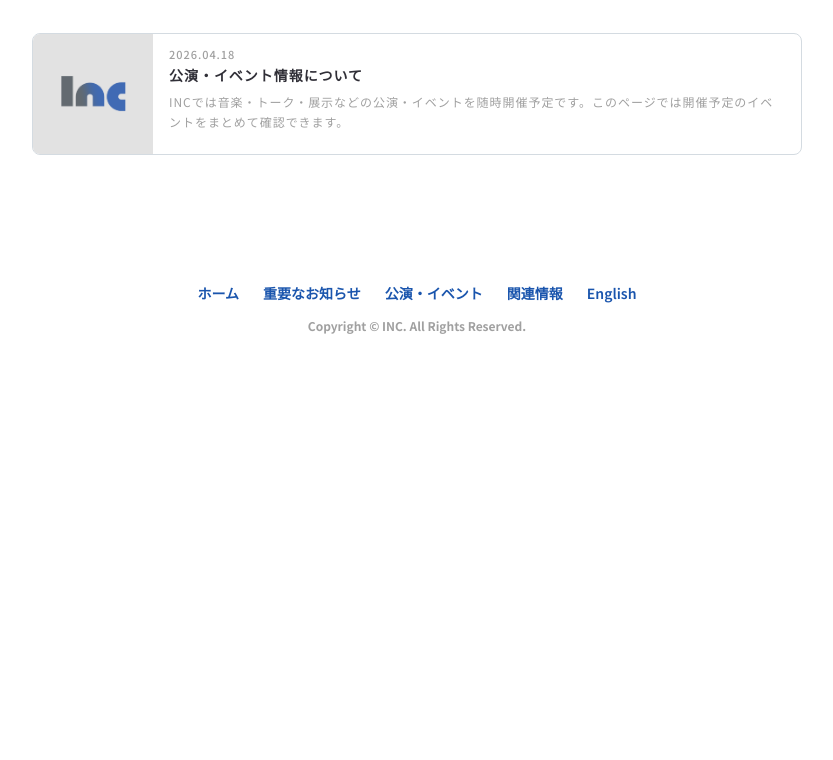
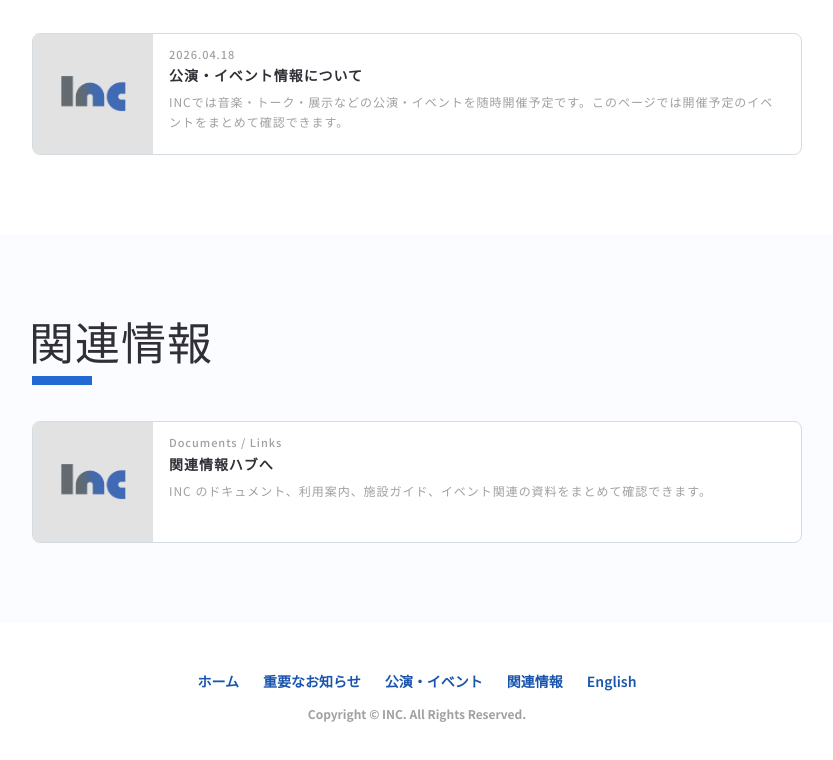
Before and after one commit to incvrchat/inc, a website: page index.html in a window 1280 px wide. Shown: the part 1430-2190 px from the top of the page, without its empty margins (348-1181 px from the left). Before the commit the page ends 1837 px from the top, so only its background shows below. Drawn offline with nearby package versions, Linux system fonts and the light colour scheme.

Commit message:
サイト内の導線を修正

```diff
--- a/assets/js/script.js
+++ b/assets/js/script.js
@@ -18,6 +18,19 @@
     const dropLists = document.querySelectorAll(".tab-wrapp div");
     function createGlobalNav() {
       const navList = document.createElement("ul");
+      const homeLink = document.body.dataset.homeLink;
+      if (homeLink) {
+        const homeItem = document.createElement("li");
+        homeItem.className = "nav-default";
+        const homeAnchor = document.createElement("a");
+        homeAnchor.href = homeLink;
+        homeAnchor.textContent =
+          document.body.dataset.homeLabel ||
+          (document.documentElement.lang === "ja" ? "ホームへ戻る" : "Back to Home");
+        homeItem.appendChild(homeAnchor);
+        navList.appendChild(homeItem);
+      }
+
       sections.forEach((section, index) => {
         const sectionTitle = section.getAttribute("data-title");
         const sectionUniqeClass = section.getAttribute("data-class");
--- a/index.html
+++ b/index.html
@@ -226,6 +226,36 @@
             もっと見る
           </button>
         </section>
+
+        <section
+          data-accordion="normal"
+          data-class="nav-default"
+          data-title="関連情報"
+          id="resources"
+          class="scroll-point"
+        >
+          <h2>関連情報</h2>
+          <ul class="event-grid">
+            <li class="event-card" data-more="">
+              <a href="./resources/" class="event-card-inner">
+                <div class="event-card-img">
+                  <img
+                    src="/inc/assets/images/ico/grouplink_icon.png"
+                    alt="関連情報"
+                    loading="lazy"
+                  />
+                </div>
+                <div class="event-card-body">
+                  <div class="event-date">Documents / Links</div>
+                  <h3 class="event-title">関連情報ハブへ</h3>
+                  <p class="event-desc">
+                    INC のドキュメント、利用案内、施設ガイド、イベント関連の資料をまとめて確認できます。
+                  </p>
+                </div>
+              </a>
+            </li>
+          </ul>
+        </section>
       </div>
     </main>
 
```
Also changed, not shown: resources/index.html (+1 -1 lines).
